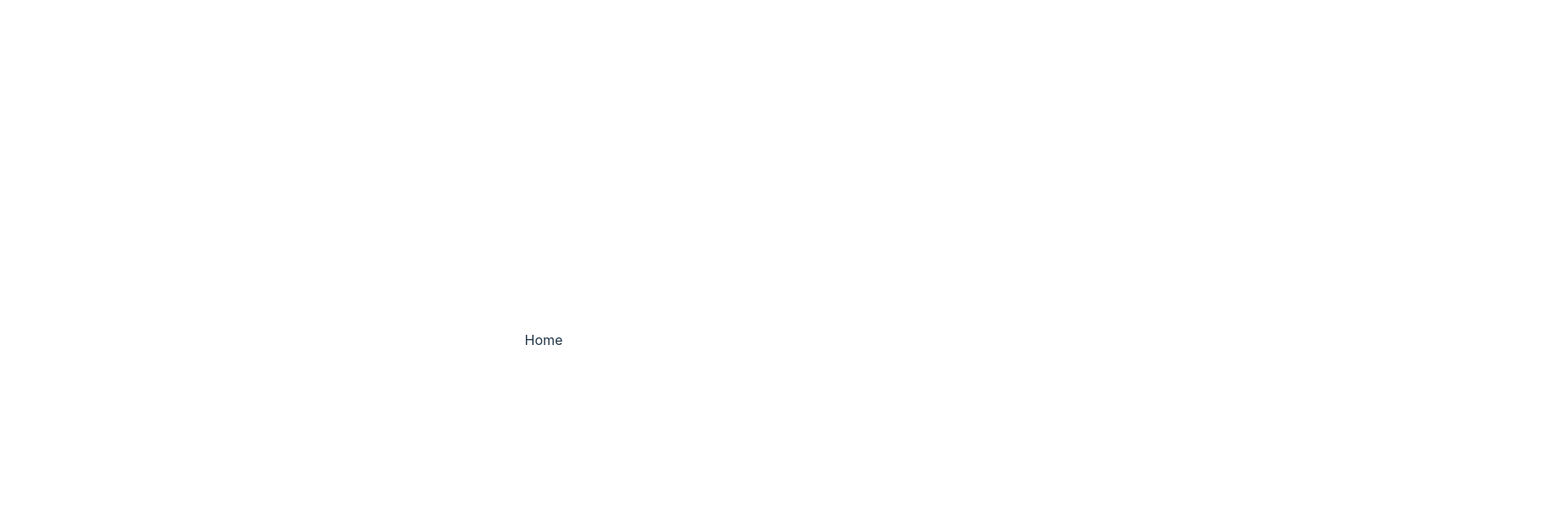
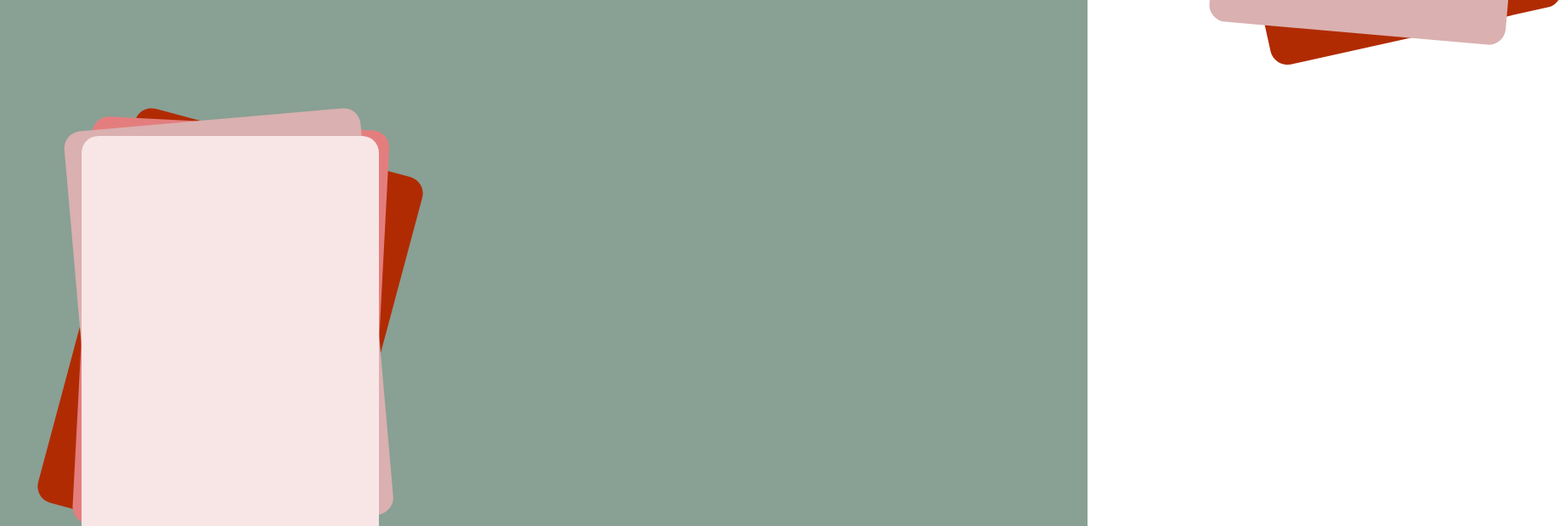
Before and after one commit to TisaneFruitRouge/nuitdelinfo2022, a Vue app: page / in a window 1280 px wide. Shown: the top 619 px of the page at 85% size, 1842 px wide, since content can reach past the window. Built offline with nearby package versions, Linux system fonts and the light colour scheme.

Commit message:
:sparkles: added background cards

```diff
--- a/src/pages/Home.vue
+++ b/src/pages/Home.vue
@@ -1,11 +1,101 @@
 <template>
-    <div>
-        Home
-    </div>
+    <main>
+        <div id="background-center-cards">
+            <div class="background-card background-center-card"></div>
+            <div class="background-card background-center-card"></div>
+            <div class="background-card background-center-card"></div>
+            <div class="background-card background-center-card"></div>
+        </div>
+
+        <div id="background-top-cards">
+            <div class="background-card background-top-card"></div>
+            <div class="background-card background-top-card"></div>
+        </div>
+
+        <div id="background-bottom-cards">
+            <div class="background-card background-bottom-card"></div>
+            <div class="background-card background-bottom-card"></div>
+        </div>
+    </main>
 </template>
 
 <script lang="ts">
 </script>
 
 <style scoped>
+main {
+    background-color: #89A094;
+    width: 100vw;
+    height: 100vh;
+}
+
+#background-center-cards, #background-top-cards, #background-bottom-cards  {
+    position: relative
+}
+
+.background-card {
+    position: absolute;
+    height: 60vh;
+    width: 85vw;
+    border-radius: 20px;
+
+    max-width: 350px;
+    max-height: 500px;
+}
+
+.background-center-card {
+    top: 20vh;
+    left: 7.5vw;
+}
+
+.background-center-card:first-child {
+    background-color: #b12b02;
+    transform: rotateZ(15deg)
+}
+
+.background-center-card:nth-child(2) {
+    background-color: #e47e7e;
+    transform: rotateZ(3deg) translateY(-15px);
+}
+
+.background-center-card:nth-child(3) {
+    background-color: #dab0b0;
+    transform: rotateZ(-5deg) translateY(-20px);
+}
+
+.background-center-card:last-child {
+    background-color: #f8e6e6;
+}
+
+.background-top-card {
+    top: -55vh;
+    right: -40vw;
+}
+
+.background-top-card:first-child {
+    background-color: #b12b02;
+    transform: rotateZ(-12.5deg) translateY(1vh);
+}
+
+.background-top-card:last-child {
+    background-color: #dab0b0;
+    transform: rotateZ(5deg);
+}
+
+.background-bottom-card {
+    bottom: -147vh;
+    left: -30vw;
+}
+
+.background-bottom-card:last-child {
+    background-color: #e47e7e;
+    transform: rotateZ(-20deg);
+}
+
+.background-bottom-card:first-child {
+    background-color: #b12b02;
+    transform: rotateZ(-18deg) translateY(4vh) translateX(10vw);
+}
+
+
 </style>
--- a/src/style.css
+++ b/src/style.css
@@ -3,10 +3,6 @@
   font-size: 16px;
   line-height: 24px;
   font-weight: 400;
-
-  color-scheme: light dark;
-  color: rgba(255, 255, 255, 0.87);
-  background-color: #242424;
 
   font-synthesis: none;
   text-rendering: optimizeLegibility;
@@ -15,67 +11,7 @@
   -webkit-text-size-adjust: 100%;
 }
 
-a {
-  font-weight: 500;
-  color: #646cff;
-  text-decoration: inherit;
-}
-a:hover {
-  color: #535bf2;
-}
-
 body {
   margin: 0;
-  display: flex;
-  place-items: center;
-  min-width: 320px;
-  min-height: 100vh;
+  padding: 0;
 }
-
-h1 {
-  font-size: 3.2em;
-  line-height: 1.1;
-}
-
-button {
-  border-radius: 8px;
-  border: 1px solid transparent;
-  padding: 0.6em 1.2em;
-  font-size: 1em;
-  font-weight: 500;
-  font-family: inherit;
-  background-color: #1a1a1a;
-  cursor: pointer;
-  transition: border-color 0.25s;
-}
-button:hover {
-  border-color: #646cff;
-}
-button:focus,
-button:focus-visible {
-  outline: 4px auto -webkit-focus-ring-color;
-}
-
-.card {
-  padding: 2em;
-}
-
-#app {
-  max-width: 1280px;
-  margin: 0 auto;
-  padding: 2rem;
-  text-align: center;
-}
-
-@media (prefers-color-scheme: light) {
-  :root {
-    color: #213547;
-    background-color: #ffffff;
-  }
-  a:hover {
-    color: #747bff;
-  }
-  button {
-    background-color: #f9f9f9;
-  }
-}
```
Also changed, not shown: src/components/Home/AcceptButton.vue (added, +11 -0 lines), src/components/Home/RejectButton.vue (added, +11 -0 lines).
